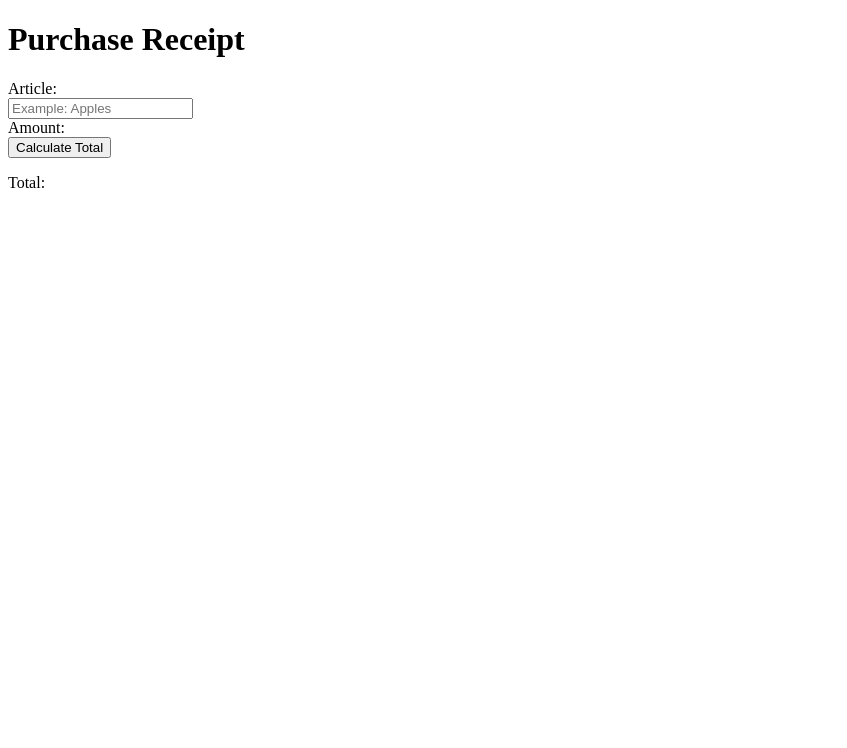
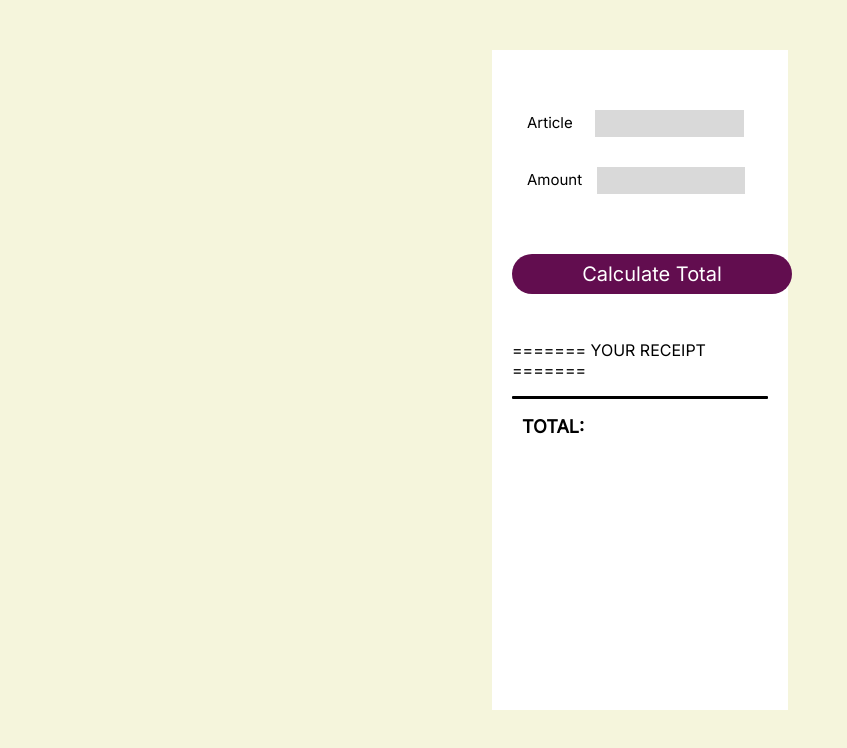
Before and after one commit to shecodessk/js-study-group, a plain HTML site: page exercises/01/index.html in a window 1280 px wide. Shown: the whole page, without its empty margins (0-847 px from the left). Drawn offline with Linux system fonts and the light colour scheme.

Commit message:
added html structure, and css styling files to create a static receipt bill

```diff
--- a/exercises/01/index.html
+++ b/exercises/01/index.html
@@ -1,43 +1,31 @@
 <!DOCTYPE html>
 <html lang="en">
   <head>
-    <meta charset="UTF-8">
-    <meta http-equiv="X-UA-Compatible" content="IE=edge">
-    <meta name="viewport" content="width=device-width, initial-scale=1.0">
-
-    <title>Coding Warmer - E1 </title>
+    <meta charset="UTF-8" />
+    <meta http-equiv="X-UA-Compatible" content="IE=edge" />
+    <meta name="viewport" content="width=device-width, initial-scale=1.0" />
+    <link rel="stylesheet" href="style.css" />
+    <title>Your Itemized Receipt</title>
   </head>
   <body>
+    <section class="receipt">
+      <div class="input-col">
+        <div class="input-box">
+          <label class="article">Article</label>
+          <input id="description" />
+        </div>
 
-
-        <h1>Purchase Receipt</h1>
-
-
-        <section>
-            <div>
-             <div>
-                 <ion-label>Article:</ion-label>
+        <div class="input-box">
+          <label>Amount</label>
+          <input id="amount" />
+        </div>
       </div>
       <div>
-                  <input placeholder="Example: Apples" id="description"/>
-               </div>
-            </div>
-
-            <div>
-                <div>
-                    <ion-label>Amount:</ion-label>
-                </div>
-                <div>
-                    <ion-input placeholder="Example: $3" id="amount"></ion-input>
-                </div>
-            </div>
-
-            <div>
-                <div>
+        <div class="button">
           <button>Calculate Total</button>
         </div>
       </div>
-
+      <p>======= YOUR RECEIPT =======</p>
       <div>
         <div>
           <ul id="ticket">
@@ -45,11 +33,12 @@
           </ul>
         </div>
       </div>
-            <p id="total">
-                Total: <!--Total here-->
+      <hr />
+      <p class="total" id="total">
+        TOTAL:
+        <!--Total here-->
       </p>
     </section>
-
   </body>
-<script src="index.js"></script>
+  <script src="script.js"></script>
 </html>
--- /dev/null
+++ b/exercises/01/style.css
@@ -0,0 +1,73 @@
+@import url('https://fonts.googleapis.com/css2?family=Inter&display=swap');
+html, body{
+  margin: 0;
+  padding:0;
+  width: 100%;
+  height: 100%;
+  background-color: beige;
+  font-family: 'Inter', sans-serif;;
+}
+.receipt{
+background-color: #FFFFFF;
+margin: 50px auto;
+padding: 30px 20px;
+width: 20%;
+height: 75%;
+
+
+}
+.input-col{
+  display: grid;
+  padding-top: 30px;
+  padding-left: 15px;
+  padding-bottom: 30px;
+}
+.input-box{
+ padding-bottom: 30px;
+}
+label{
+  font-size: 15px;
+  padding-right: 10px;
+}
+.article{
+  padding-right: 18px;
+}
+input{
+  width: 60%;
+  height: 25px;
+  background-color: #D9D9D9;
+  border: none;
+
+}
+.button{
+  text-align: center;
+  padding-bottom: 30px;
+
+}
+button{
+  width: 280px;
+  height: 40px;
+  background-color: #620D4F;
+  color: white;
+  border-radius: 20px;
+  font-family: Inter;
+  font-size: 20px;
+  line-height: 24px;
+  letter-spacing: 0em;
+  text-align: center;
+  border: none;
+
+}
+hr{
+  height: 3px;
+  border: none;
+  background: black;
+  border-radius: 1px;
+}
+.total{
+  font-weight: 900;
+  font-size: 18px;
+  line-height: 19.36px;
+  margin-left: 10px;
+}
+/* @media only screen and (min-width:768px){here goes the changes}*/
```
Also changed, not shown: exercises/01/index.js (deleted), exercises/01/script.js (added). Lines whose indentation alone changed are shown as unchanged.
